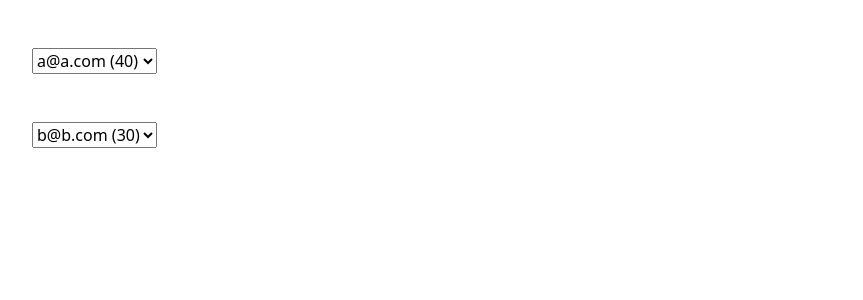
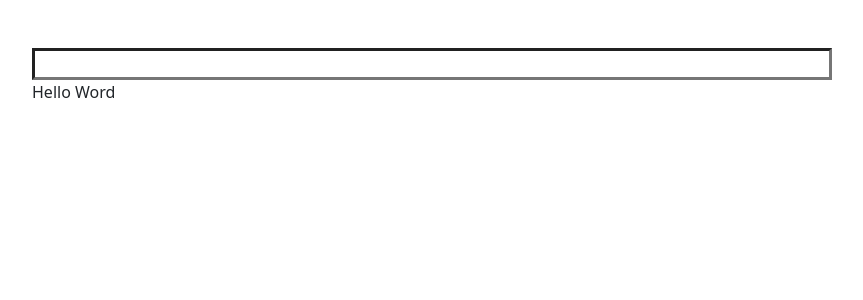
Before and after one commit to faryad0022/attributebinding, an Angular app: page / in a window 1280 px wide. Shown: the top 300 px of the page, without its empty margins (50-913 px from the left). Built offline with nearby package versions, Linux system fonts and the light colour scheme.

Commit message:
attribute directive learning

```diff
--- a/src/app/app.component.html
+++ b/src/app/app.component.html
@@ -1,22 +1,4 @@
 <div class="container mt-5">
-    <app-user [user]="user"></app-user>
-    <select>
-        <option *ngFor='let user of users'>
-            {{user.email}} ({{user.age}})
-        </option>
-
-    </select>
+    <input type="text" appColorful style="width: 50rem; border-width: 0.2rem">
+    <p appHighLight [highLightColor] = "color">Hello Word</p>
 </div>
-
-
-<div class="container mt-5">
-    <select (change)="onChange($event.target)">
-        <ng-container *ngFor='let user of users'>
-            <ng-container *ngIf="user.age < 40">
-                <option [value] = "user.email">
-                    {{user.email}} ({{user.age}})
-                </option>
-            </ng-container>
-        </ng-container>
-    </select>
-</div>
--- a/src/app/app.component.ts
+++ b/src/app/app.component.ts
@@ -7,37 +7,8 @@ import { User } from './app-interface';
   styleUrls: ['./app.component.css']
 })
 export class AppComponent implements OnInit{
-  user: User = {
-    email: 'a@a.com',
-    address: 'valiasr',
-    password: '123',
-    age: 40
-  };
-  users: User[] = [
-    this.user,
-    {
-      email: 'b@b.com',
-      address: 'valiasr21',
-      password: '123',
-      age: 30
-    },
-    {
-      email: 'c@c.com',
-      address: 'valiasr234',
-      password: '123',
-      age: 31
-    },
-    {
-      email: 'd@d.com',
-      address: 'valiasr12321',
-      password: '123',
-      age: 25
-    },
-  ];
+  color = 'red';
   constructor(private renderer: Renderer2){}
   ngOnInit(): void {
   }
-  onChange(user: any): void{
-    console.log(user);
-  }
 }
--- a/src/app/app.module.ts
+++ b/src/app/app.module.ts
@@ -3,12 +3,14 @@ import { BrowserModule } from '@angular/platform-browser';
 
 import { AppRoutingModule } from './app-routing.module';
 import { AppComponent } from './app.component';
-import { UserComponent } from './user/user.component';
+import { ColorfulDirective } from './shared/directives/colorful.directive';
+import { HighLightDirective } from './shared/directives/highLight.directive';
 
 @NgModule({
   declarations: [
     AppComponent,
-    UserComponent,
+    ColorfulDirective,
+    HighLightDirective
   ],
   imports: [
     BrowserModule,
--- /dev/null
+++ b/src/app/shared/directives/colorful.directive.ts
@@ -0,0 +1,19 @@
+import { Directive, HostBinding, HostListener } from '@angular/core';
+
+@Directive({
+  selector: '[appColorful]'
+})
+export class ColorfulDirective {
+  availableColor = [
+    '#852C64', '#13000C', '#240117', '#E091C3', '#EFB3D9', '#AA8139', '#180F00',
+    '#2E1E01', '#FFDEA5', '#FFE8BF', '#2C4770', '#010710', '#030E1F', '#8DA7D0',
+    '#B2C6E6', '#80A035', '#101700', '#1F2C01', '#DDF7A0', '#E8FBBC'
+  ];
+  @HostBinding('style.color') color!: string;
+  @HostBinding('style.border-color') borderColor!: string;
+  // tslint:disable-next-line:typedef
+  @HostListener('keydown') newColor() {
+    const randomColorIndex = Math.floor(Math.random() * this.availableColor.length);
+    this.color = this.borderColor = this.availableColor[randomColorIndex];
+  }
+}
--- /dev/null
+++ b/src/app/shared/directives/highLight.directive.ts
@@ -0,0 +1,25 @@
+import { Directive, ElementRef, HostListener, Input, Renderer2 } from '@angular/core';
+
+@Directive({
+  selector: '[appHighLight]'
+})
+export class HighLightDirective {
+
+  @Input() highLightColor = 'yellow';
+  // tslint:disable-next-line:typedef
+  @HostListener('mouseenter') onMouseEnter(){
+    this.changeBgColor(this.highLightColor);
+  }
+  // tslint:disable-next-line:typedef
+  @HostListener('mouseleave') onMouseLeave(){
+    this.changeBgColor('transparent');
+  }
+  constructor(private elementRef: ElementRef, private renderer: Renderer2) { }
+
+  // tslint:disable-next-line:typedef
+  changeBgColor(color: string) {
+    this.renderer.setStyle(this.elementRef.nativeElement, 'background-color', color);
+
+  }
+
+}
--- a/src/app/user/user.component.ts
+++ /dev/null
@@ -1,29 +0,0 @@
-import { Component, Input, OnInit } from '@angular/core';
-import { User } from '../app-interface';
-
-@Component({
-  selector: 'app-user',
-  templateUrl: './user.component.html',
-  styleUrls: ['./user.component.css']
-})
-export class UserComponent implements OnInit {
-  // tslint:disable-next-line:variable-name
-  private _user!: User;
-  @Input()
-  set user(user: User){
-    this._user = user;
-    this.counter++;
-  }
-  // tslint:disable-next-line:typedef
-  get user() {
-    return this._user;
-  }
-  counter = 0;
-  constructor() { }
-
-  ngOnInit(): void {
-    console.log(this._user);
-    console.log(this.counter);
-  }
-
-}
```
Also changed, not shown: src/app/user/user.component.css (deleted), src/app/user/user.component.html (deleted), 1 other file (tests, documents, lock files or other folders).
